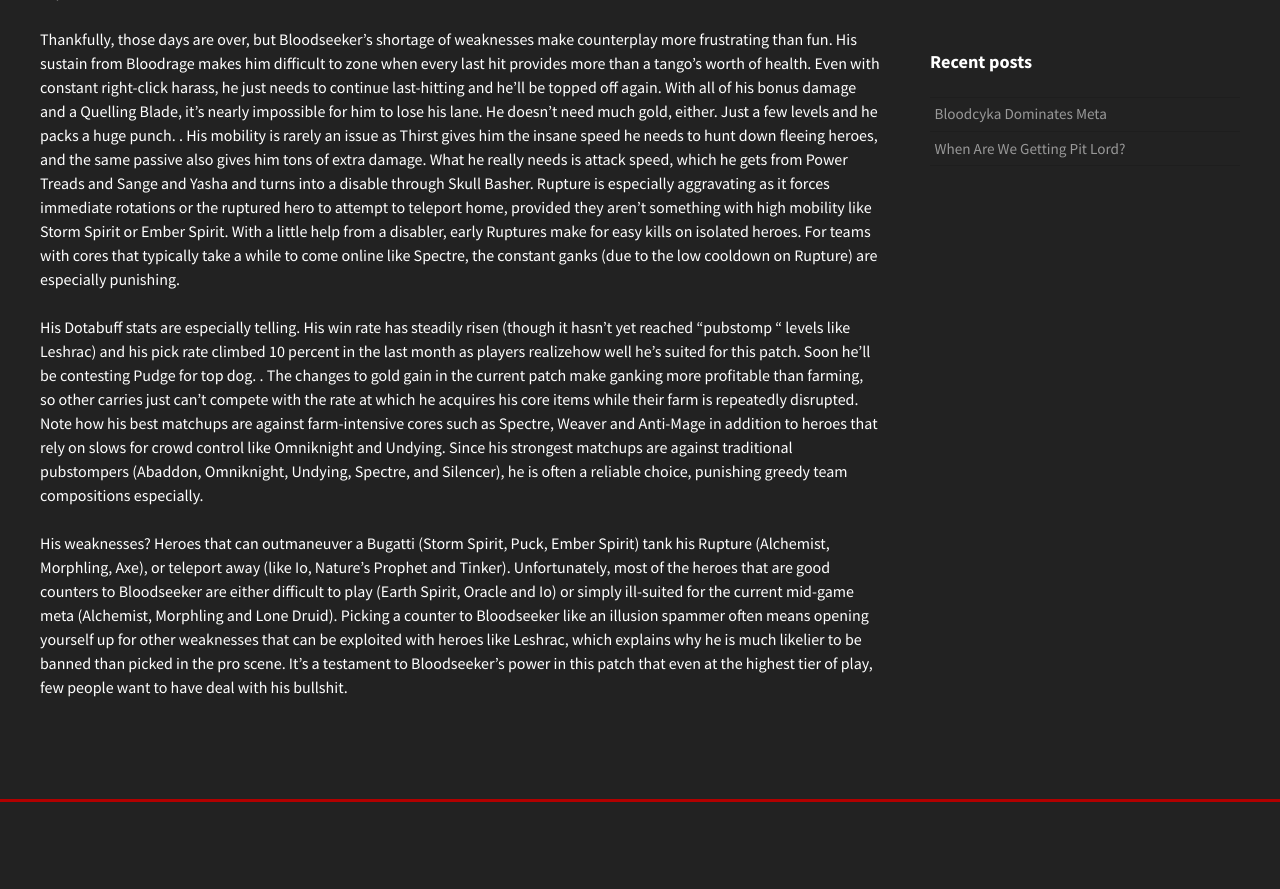
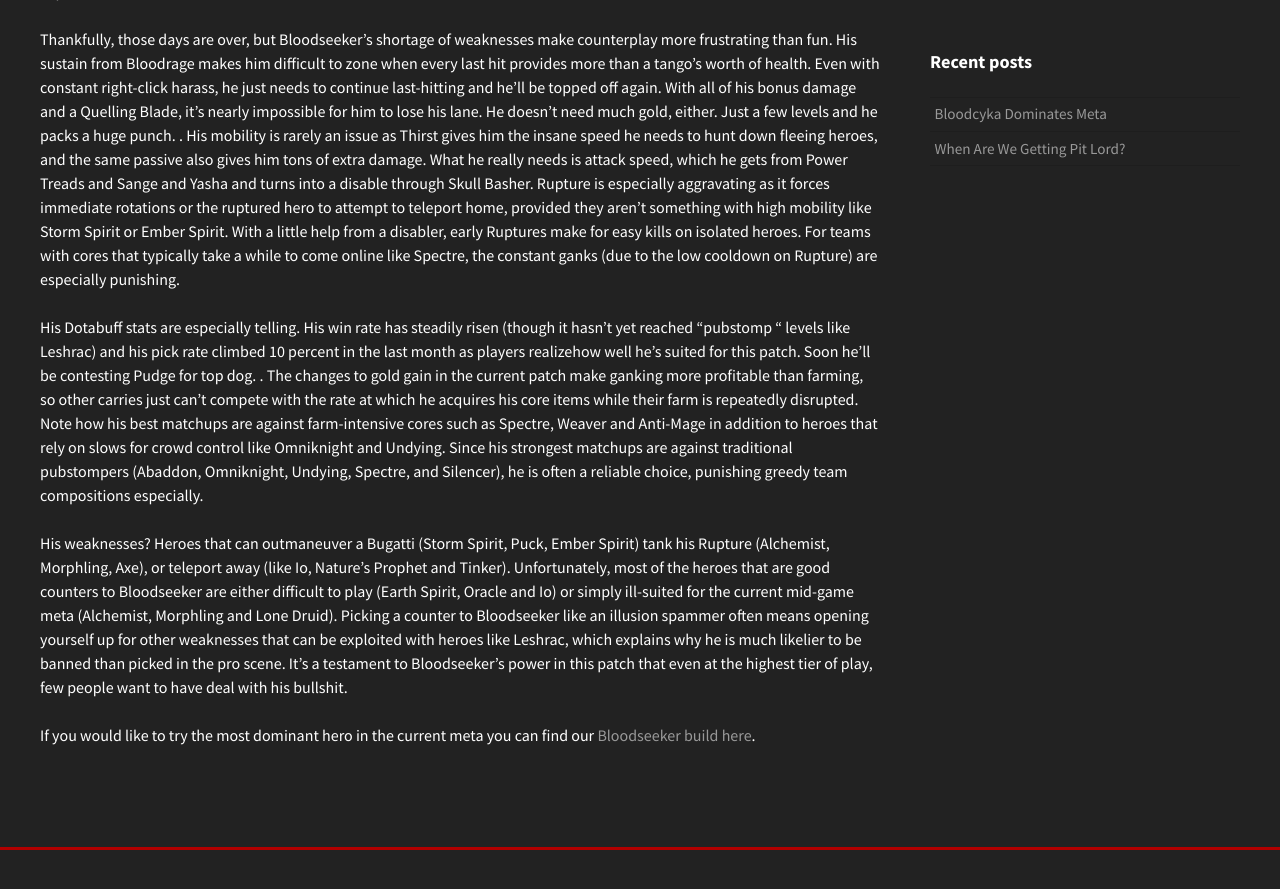
Before and after one commit to dotahook/dotahook.github.io, a Jekyll site: the page built from _posts/2015-07-26-bloodcykaDominatesMeta.markdown, in a window 1280 px wide and 900 px high, scrolled down 1061 px. Shown: the top 889 px of the window. Built offline with Jekyll 4.4.1, drawn with Linux system fonts in a browser that asks for light colours; nearby versions of some CDN libraries; Markdown is read by kramdown in place of the engine named in the settings; before the commit the page ends 1913 px from its top, so only the background shows below that; part of the change alters nothing that is shown.

Commit message:
updated bloodseeker article and made logo link to homepage

```diff
--- a/_layouts/default.html
+++ b/_layouts/default.html
@@ -53,7 +53,7 @@
 <header class="site-header">
     <div class="inner clearfix">
         {% if site.avatar %}
-        <a href="{{ '/' | prepend: site.baseurl }}">
+        <a href="https://dotahook.com">
             <img class="avatar" src="{{ site.avatar | prepend: site.baseurl }}" alt=""/>
         </a>
         {% endif %}
--- a/_posts/2015-07-26-bloodcykaDominatesMeta.markdown
+++ b/_posts/2015-07-26-bloodcykaDominatesMeta.markdown
@@ -15,3 +15,5 @@ Thankfully, those days are over, but Bloodseeker’s shortage of weaknesses make
 His Dotabuff stats are especially telling. His win rate has steadily risen (though it hasn’t yet reached “pubstomp “ levels like Leshrac) and his pick rate climbed 10 percent in the last month as players realizehow well he’s suited for this patch. Soon he’ll be contesting Pudge for top dog. . The changes to gold gain in the current patch make ganking more profitable than farming, so other carries just can’t compete with the rate at which he acquires his core items while their farm is repeatedly disrupted. Note how his best matchups are against farm-intensive cores such as Spectre, Weaver and Anti-Mage in addition to heroes that rely on slows for crowd control like Omniknight and Undying. Since his strongest matchups are against traditional pubstompers (Abaddon, Omniknight, Undying, Spectre, and Silencer), he is often a reliable choice, punishing greedy team compositions especially.
 
 His weaknesses? Heroes that can outmaneuver a Bugatti (Storm Spirit, Puck, Ember Spirit) tank his Rupture (Alchemist, Morphling, Axe), or teleport away (like Io, Nature’s Prophet and Tinker). Unfortunately, most of the heroes that are good counters to Bloodseeker are either difficult to play (Earth Spirit, Oracle and Io) or simply ill-suited for the current mid-game meta (Alchemist, Morphling and Lone Druid). Picking a counter to Bloodseeker like an illusion spammer often means opening yourself up for other weaknesses that can be exploited with heroes like Leshrac, which explains why he is much likelier to be banned than picked in the pro scene. It’s a testament to Bloodseeker’s power in this patch that even at the highest tier of play, few people want to have deal with his bullshit.
+
+If you would like to try the most dominant hero in the current meta you can find our [Bloodseeker build here](https://dotahook.com/guides?hero=bloodseeker).
```
Also changed, not shown: 11 other files.
